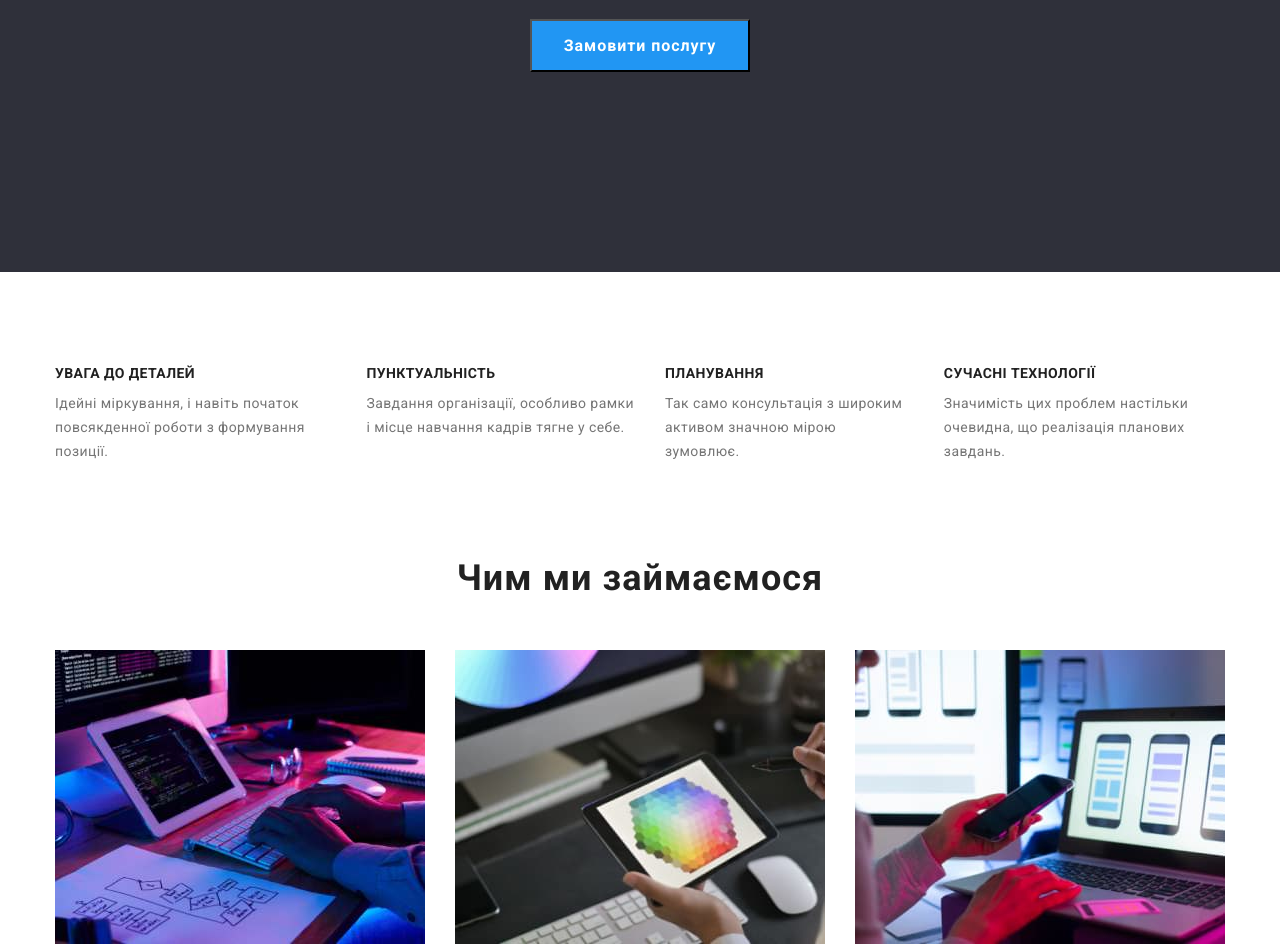
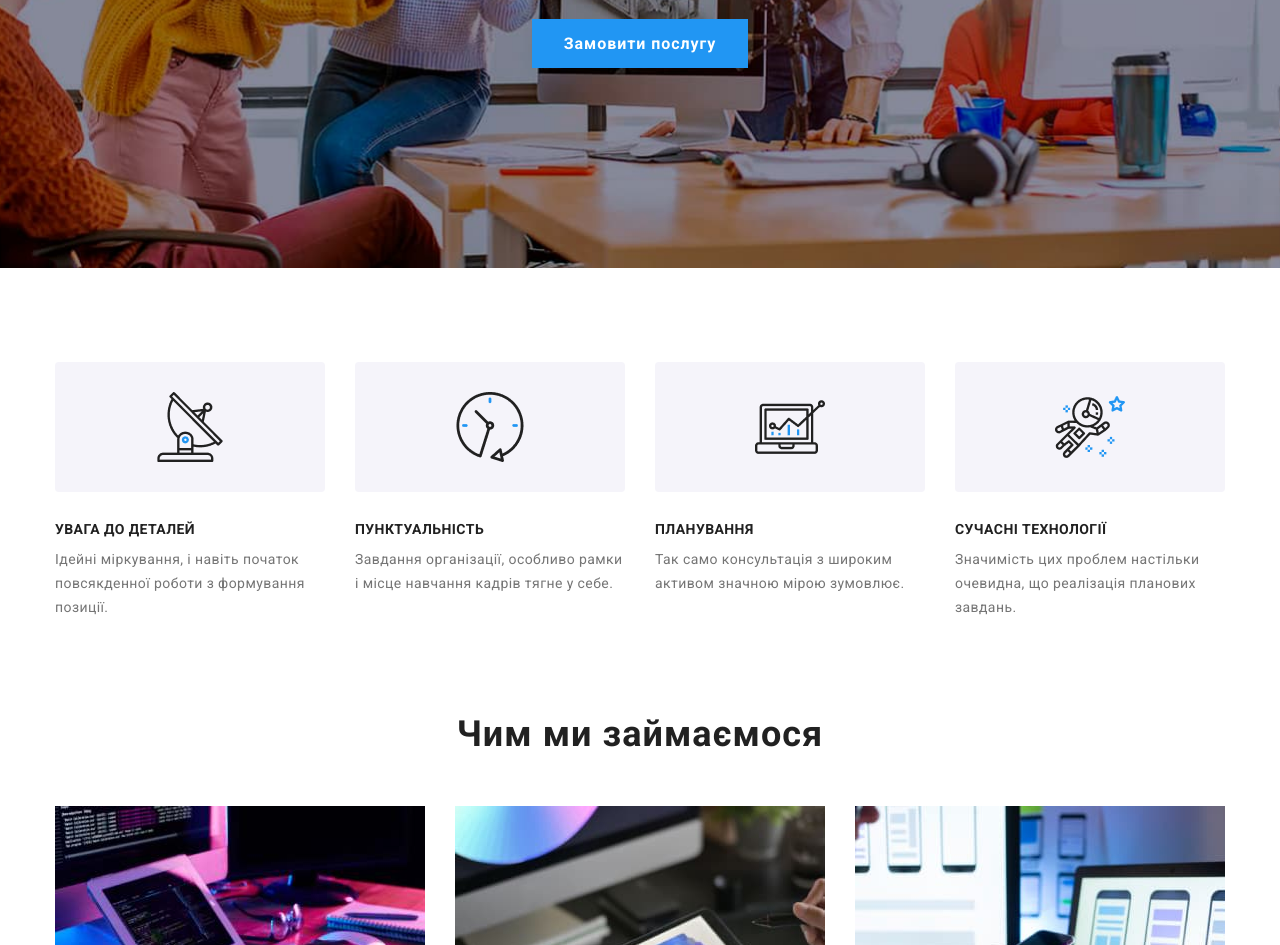
Before and after one commit to pozeratel/StudioWeb, a plain HTML site: page index.html in a window 1280 px wide. Shown: the part 416-1361 px from the top of the page. Drawn offline with nearby package versions, Linux system fonts and the light colour scheme.

Commit message:
hw 16 added

```diff
--- a/css/style.css
+++ b/css/style.css
@@ -83,13 +83,14 @@ header {
 }
 
 .hero {
-    /* background-image: url(../images/hero-bg.jpg);
+    background-image: url(../images/hero-bg.jpg);
     background-repeat: no-repeat;
     background-position: center;
-    background-size: cover; */
+    background-size: cover;
     background-color: var(--footer-background);
     padding: 200px 0;
 }
+
 
 .hero-box {
     display: flex;
@@ -119,12 +120,66 @@ header {
     letter-spacing: 0.96px;
     margin-top: 30px;
     padding: 10px 32px;
+    border: none;
 }
 
 .charact-list {
     display: flex;
     gap: 30px;
 }
+
+.charact-select:nth-child(1)::before {
+    content: "";
+    margin-bottom: 30px;
+    width: 270px;
+    height: 130px;
+    border-radius: 4px;
+    background-color: #F5F4FA;
+    background-image: url(../images/tv.png);
+    display: block;
+    background-repeat: no-repeat;
+    background-position: center;
+}
+
+.charact-select:nth-child(2)::before {
+    content: "";
+    margin-bottom: 30px;
+    width: 270px;
+    height: 130px;
+    border-radius: 4px;
+    background-color: #F5F4FA;
+    background-image: url(../images/clock.png);
+    display: block;
+    background-repeat: no-repeat;
+    background-position: center;
+}
+
+.charact-select:nth-child(3)::before {
+    content: "";
+    margin-bottom: 30px;
+    width: 270px;
+    height: 130px;
+    border-radius: 4px;
+    background-color: #F5F4FA;
+    background-image: url(../images/diagram.png);
+    display: block;
+    background-repeat: no-repeat;
+    background-position: center;
+}
+
+.charact-select:nth-child(4)::before {
+    content: "";
+    margin-bottom: 30px;
+    width: 270px;
+    height: 130px;
+    border-radius: 4px;
+    background-color: #F5F4FA;
+    background-image: url(../images/space.png);
+    display: block;
+    background-repeat: no-repeat;
+    background-position: center;
+}
+
 
 .charact-title {
     color: var(--title-color);
@@ -165,6 +220,10 @@ header {
 .wawd-list {
     display: flex;
     gap: 30px;
+}
+
+.workers-select {
+    box-shadow: 0px 1px 3px 0px rgba(0, 0, 0, 0.12), 0px 1px 1px 0px rgba(0, 0, 0, 0.14), 0px 2px 1px 0px rgba(0, 0, 0, 0.20);
 }
 
 .workers {
@@ -296,6 +355,10 @@ footer {
     flex-basis: calc((100% - 60px) / 3);
 }
 
+.asortie-pages:hover {
+    box-shadow: 0px 1px 1px 0px rgba(0, 0, 0, 0.12), 0px 4px 4px 0px rgba(0, 0, 0, 0.06), 1px 4px 6px 0px rgba(0, 0, 0, 0.16);
+}
+
 .pages-discription {
     padding: 20px 24px 20px 24px;
 }
--- a/index.html
+++ b/index.html
@@ -48,8 +48,8 @@
         <!-- секція герой -->
         <section class="hero">
             <div class="container hero-box">
-                <h1 class="hero-title">Ефективні рішення для вашого бізнесу</h1>
-                <button type="button" class="hero-btn">Замовити послугу</button>
+                    <h1 class="hero-title">Ефективні рішення для вашого бізнесу</h1>
+                    <button type="button" class="hero-btn">Замовити послугу</button>
             </div>
         </section>
         <!-- характеристики -->
@@ -102,7 +102,7 @@
             <div class="container">
                 <h2 class="workers-title">Наша команда</h2>
                 <ul class="workers-list">
-                    <li class="workers-items">
+                    <li class="workers-select">
                         <img class="workers-img" src="./images/igor.jpg" alt="Igor">
                         <div class="workers-discription">
                             <h3 class="workers-name">Ігор Дем'яненко</h3>
```
Also changed, not shown: images/clock.jpg (deleted), images/clock.png (added), images/diagram.jpg (deleted), images/diagram.png (added), images/overlay.png (added), images/space.jpg (deleted), images/space.png (added), images/tv.jpg (deleted), images/tv.png (added).
